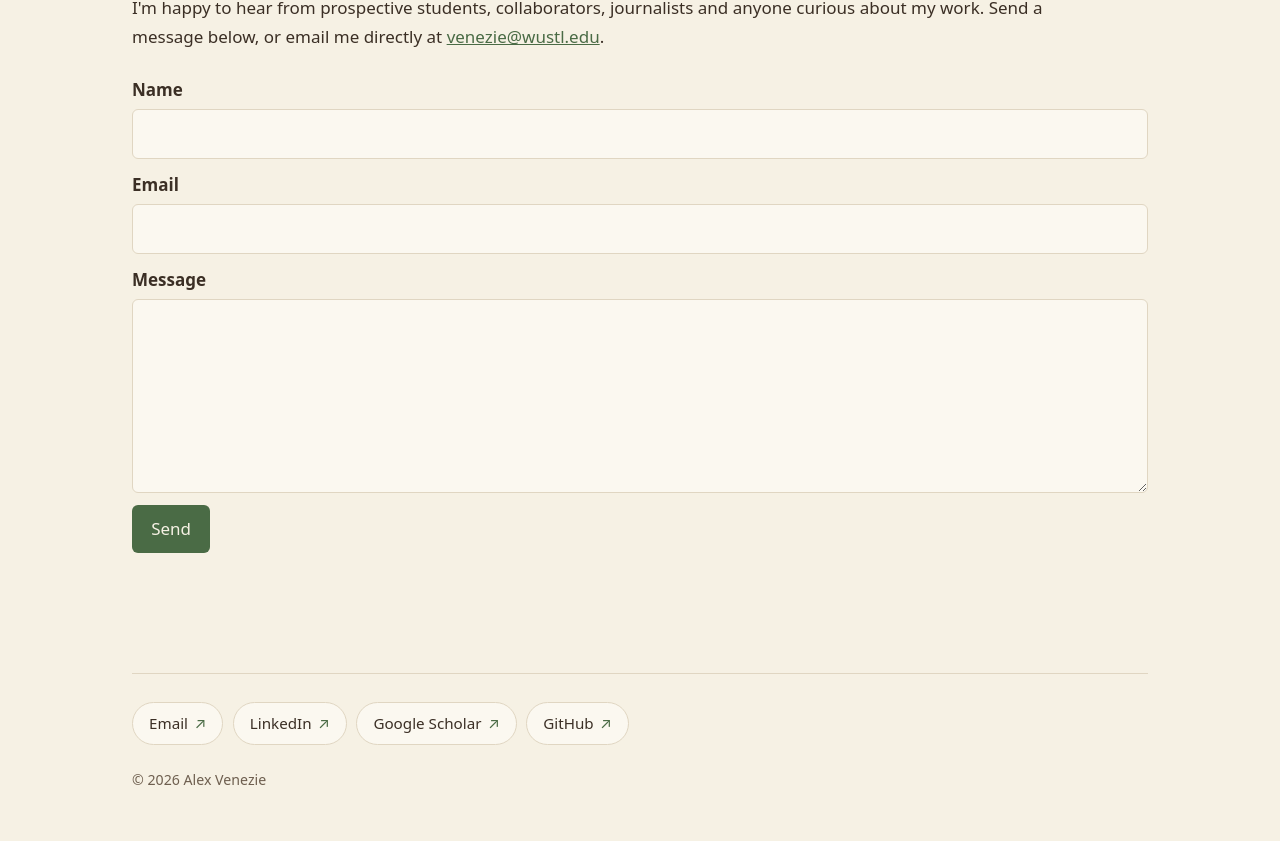
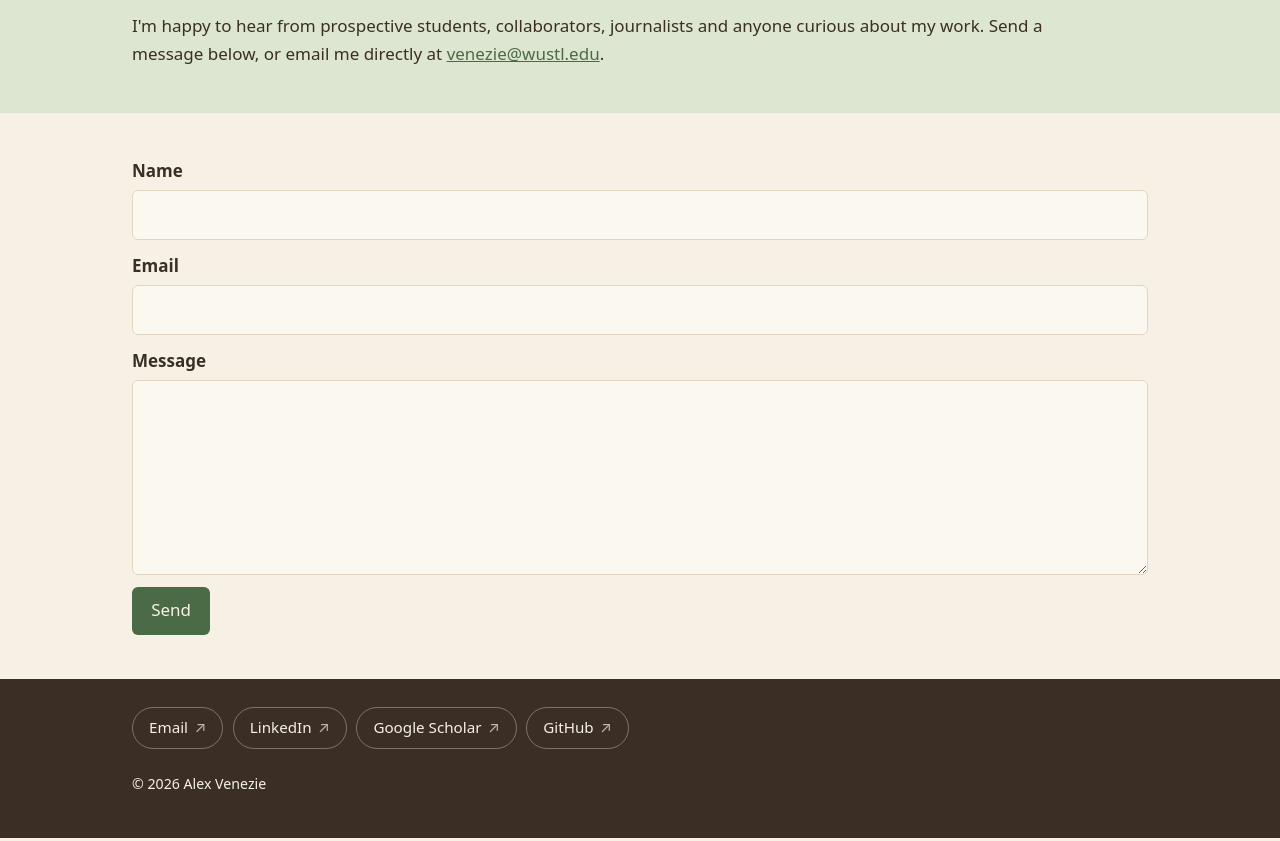
Before and after one commit to AlexVenezie/AlexVenezie.github.io, an Astro site: page /contact in a window 1280 px wide. Shown: the part 185-1026 px from the top of the page. Built offline with nearby package versions, Linux system fonts and the light colour scheme; Astro itself is replaced by a stand-in of ours.

Commit message:
Color-block pages with palette bands, brown footer; wire Formspree form
Co-Authored-By: Claude Sonnet 5.5 <noreply@anthropic.com>
Claude-Session: https://claude.ai/code/session_01VKqUfDznDxsdC3qo8fgBrF

```diff
--- /dev/null
+++ b/src/components/Band.astro
@@ -0,0 +1,10 @@
+---
+interface Props {
+  tone?: 'plain' | 'sage' | 'sand';
+}
+const { tone = 'plain' } = Astro.props;
+---
+
+<section class={`band ${tone}`}>
+  <div class="wrap"><slot /></div>
+</section>
--- a/src/layouts/Layout.astro
+++ b/src/layouts/Layout.astro
@@ -25,19 +25,23 @@ const path = Astro.url.pathname;
   </head>
   <body>
     <header>
+      <div class="wrap bar">
         <a class="name" href="/">Alex Venezie</a>
         <nav>
           {nav.map((n) => (
             <a href={n.href} aria-current={path === n.href ? 'page' : undefined}>{n.label}</a>
           ))}
         </nav>
+      </div>
     </header>
     <main>
       <slot />
     </main>
     <footer>
+      <div class="wrap">
         <Links />
         <small>© {new Date().getFullYear()} Alex Venezie</small>
+      </div>
     </footer>
   </body>
 </html>
--- a/src/pages/contact.astro
+++ b/src/pages/contact.astro
@@ -1,18 +1,22 @@
 ---
 import Layout from '../layouts/Layout.astro';
+import Band from '../components/Band.astro';
 
-// TODO: create a free form at https://formspree.io and paste your form endpoint here.
-// A static site cannot receive messages itself, so this posts to that service, which emails you.
-const FORM_ENDPOINT = 'https://formspree.io/f/YOUR_FORM_ID';
+// A static site cannot receive messages itself, so this posts to Formspree, which emails them to me.
+const FORM_ENDPOINT = 'https://formspree.io/f/xwloowaa';
 ---
 
 <Layout title="Contact">
-  <h1>Contact</h1>
-  <p>
+  <Band tone="sage">
+    <h1>Contact</h1>
+    <p>
     I'm happy to hear from prospective students, collaborators, journalists and anyone curious
     about my work. Send a message below, or email me directly at{' '}
     <a href="mailto:venezie@wustl.edu">venezie@wustl.edu</a>.
-  </p>
+    </p>
+  </Band>
+
+  <Band>
 
   <form action={FORM_ENDPOINT} method="POST">
     <label>
@@ -29,4 +33,5 @@ const FORM_ENDPOINT = 'https://formspree.io/f/YOUR_FORM_ID';
     </label>
     <button type="submit">Send</button>
   </form>
+  </Band>
 </Layout>
--- a/src/pages/news/[...slug].astro
+++ b/src/pages/news/[...slug].astro
@@ -1,5 +1,6 @@
 ---
 import Layout from '../../layouts/Layout.astro';
+import Band from '../../components/Band.astro';
 import { getCollection, render } from 'astro:content';
 
 export async function getStaticPaths() {
@@ -13,8 +14,11 @@ const { title, date, youtube } = item.data;
 ---
 
 <Layout title={title}>
+  <Band tone="sand">
   <span class="date">{date.toLocaleDateString('en-US', { dateStyle: 'long', timeZone: 'UTC' })}</span>
   <h1>{title}</h1>
+  </Band>
+  <Band>
   <Content />
   {youtube && (
     <div class="video">
@@ -29,4 +33,5 @@ const { title, date, youtube } = item.data;
     <p><a href={`https://www.youtube.com/watch?v=${youtube}`}>Watch on YouTube</a></p>
   )}
   <p><a href="/news/">← All news</a></p>
+  </Band>
 </Layout>
--- a/src/pages/research/index.astro
+++ b/src/pages/research/index.astro
@@ -1,10 +1,12 @@
 ---
 import Layout from '../../layouts/Layout.astro';
+import Band from '../../components/Band.astro';
 import Citation from '../../components/Citation.astro';
 import { publications } from '../../data/publications';
 ---
 
 <Layout title="Research">
+  <Band tone="sage">
     <h1>Research</h1>
     <p>
       As a PhD student, my research combines medical imaging with modern computational techniques
@@ -12,7 +14,9 @@ import { publications } from '../../data/publications';
       finite element solvers, machine learning and AI to metamaterials, soft tissue mechanics and
       much more! Browse some of my recent publications below to get an idea of my work.
     </p>
+  </Band>
 
+  <Band>
     <h2>Publications</h2>
     <p>
       See also my <a href="https://scholar.google.com/citations?user=jbvnWh8AAAAJ&hl=en">Google Scholar profile</a>.
@@ -20,4 +24,5 @@ import { publications } from '../../data/publications';
     {publications.map((pub) => (
       <div class="entry"><Citation pub={pub} /></div>
     ))}
+  </Band>
 </Layout>
--- a/src/styles/global.css
+++ b/src/styles/global.css
@@ -6,6 +6,10 @@
   --accent: #4a6b45;    /* sage green */
   --accent-fg: #f6f1e4;
   --rule: #e0d6c2;
+  --sage: #dce6d0;      /* soft green block */
+  --sand: #eadfc3;      /* warm tan block */
+  --bark: #3b2f25;      /* dark brown block */
+  --bark-fg: #f6f1e4;
   color-scheme: light dark;
 }
 @media (prefers-color-scheme: dark) {
@@ -17,38 +21,58 @@
     --accent: #9dbb92;
     --accent-fg: #1f1d18;
     --rule: #3a362d;
+    --sage: #28321f;
+    --sand: #332c1f;
+    --bark: #14130f;
+    --bark-fg: #ebe4d2;
   }
 }
 
 * { box-sizing: border-box; }
 body {
-  margin: 0 auto;
-  max-width: 66rem;
-  padding: 0 1.25rem;
+  margin: 0;
+  min-height: 100vh;
+  display: flex;
+  flex-direction: column;
   background: var(--bg);
   color: var(--fg);
   font: 1.0625rem/1.7 system-ui, -apple-system, 'Segoe UI', sans-serif;
 }
+main { flex: 1; }
+
+/* full-width colour bands; .wrap keeps the content column centred */
+.wrap { max-width: 66rem; margin: 0 auto; padding: 0 1.25rem; }
+.band { padding: 2.75rem 0; background: var(--bg); }
+.band.sage { background: var(--sage); }
+.band.sand { background: var(--sand); }
+.band > .wrap > :first-child { margin-top: 0; }
+.band > .wrap > :last-child { margin-bottom: 0; }
+
 h1, h2, h3, .name { font-family: Georgia, 'Times New Roman', serif; }
 a { color: var(--accent); }
-header {
+header { border-bottom: 1px solid var(--rule); }
+.bar {
   display: flex;
   flex-wrap: wrap;
   justify-content: space-between;
   align-items: baseline;
   gap: 0.75rem 1.5rem;
-  padding: 1.5rem 0;
-  border-bottom: 1px solid var(--rule);
+  padding-top: 1.5rem;
+  padding-bottom: 1.5rem;
 }
 .name { font-weight: 700; font-size: 1.3rem; color: var(--fg); text-decoration: none; }
 nav { display: flex; flex-wrap: wrap; gap: 1.1rem; }
 nav a { color: var(--muted); text-decoration: none; }
 nav a:hover, nav a[aria-current='page'] { color: var(--fg); }
 nav a[aria-current='page'] { border-bottom: 2px solid var(--accent); }
-main { padding: 2rem 0 3rem; }
 h1 { font-size: 2.1rem; line-height: 1.2; margin-top: 0; }
-h2 { margin-top: 2.25rem; padding-bottom: 0.25rem; border-bottom: 1px solid var(--rule); }
-footer { margin-top: 3rem; padding: 0.5rem 0 3rem; border-top: 1px solid var(--rule); color: var(--muted); }
+h2 { margin-top: 0; padding-bottom: 0.25rem; }
+footer { padding: 1.75rem 0 2.5rem; background: var(--bark); color: var(--bark-fg); }
+footer .social { margin-top: 0; }
+footer .social a { background: transparent; border-color: color-mix(in srgb, var(--bark-fg) 35%, transparent); color: var(--bark-fg); }
+footer .social a span { color: var(--bark-fg); opacity: 0.7; }
+footer .social a:hover, footer .social a:focus-visible { background: var(--bark-fg); border-color: var(--bark-fg); color: var(--bark); }
+footer .social a:hover span, footer .social a:focus-visible span { color: var(--bark); opacity: 1; }
 
 /* keep long prose readable on a wide page */
 main p, main li { max-width: 58rem; }
@@ -113,6 +137,12 @@ main p, main li { max-width: 58rem; }
 .entry h3 { margin: 0; font-size: 1.05rem; }
 .entry .where { color: var(--muted); font-size: 0.95rem; }
 .entry p { margin: 0.3rem 0 0; }
+.blocks { display: grid; grid-template-columns: repeat(auto-fit, minmax(20rem, 1fr)); gap: 1.5rem; }
+.block { padding: 1.75rem; border-radius: 14px; }
+.block.sage { background: var(--sage); }
+.block.sand { background: var(--sand); }
+.block h2 { font-size: 1.3rem; }
+.block p { margin-bottom: 0; }
 .card { padding: 1rem 1.25rem; background: var(--surface); border: 1px solid var(--rule); border-radius: 8px; margin: 1rem 0; }
 .tags { color: var(--muted); }
 
```
Also changed, not shown: src/pages/index.astro (+7 -0 lines), src/pages/news/index.astro (+7 -2 lines), src/pages/teaching/index.astro (+11 -1 lines). Lines whose indentation alone changed are shown as unchanged.
